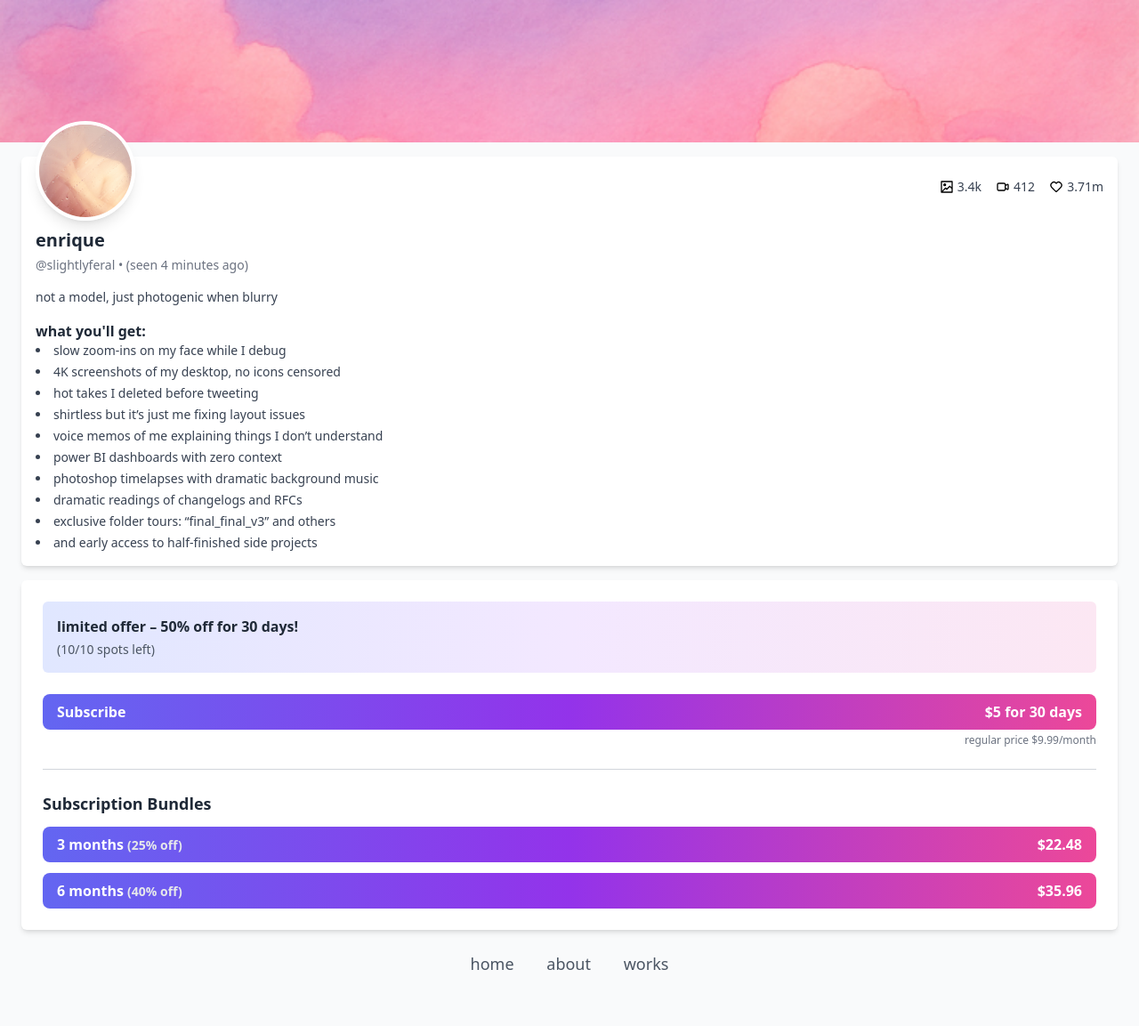
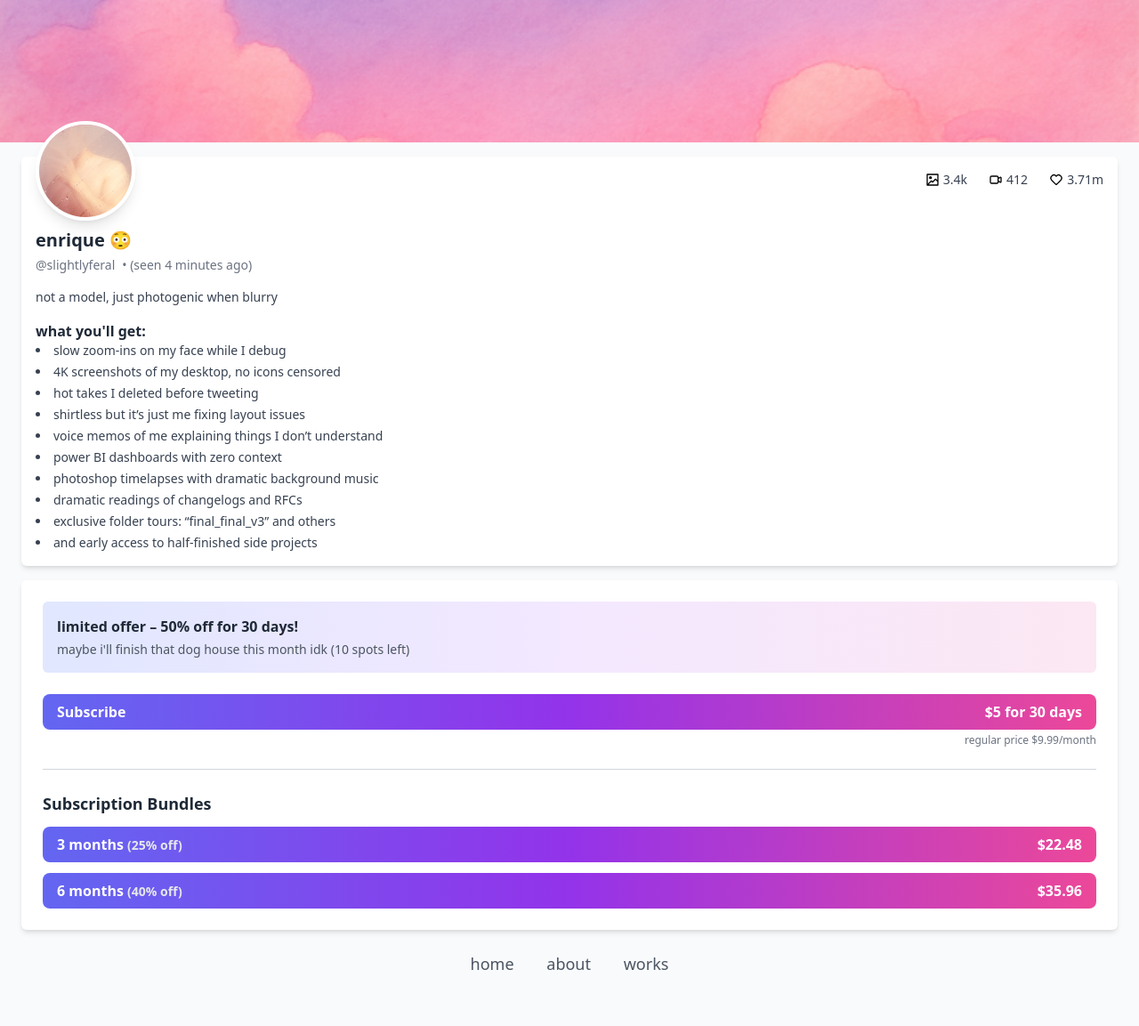
Before and after one commit to enriquebarragan/enriquebarragan.github.io, a Jekyll site: the page built from rips/onlyfans/index.md, in a window 1280 px wide. Shown: the whole page at 89% size. Built offline with Jekyll 4.4.1, drawn with Linux system fonts in a browser that asks for light colours; nearby versions of some CDN libraries.

Commit message:
Update index.md

```diff
--- a/rips/onlyfans/index.md
+++ b/rips/onlyfans/index.md
@@ -21,7 +21,7 @@ permalink: /rips/onlyfans/
   </div>
 
   <!-- stats (aligned lower and to the right) -->
-  <div class="flex flex-1 justify-end items-end pl-2 pt-16 gap-4 text-sm text-gray-700">
+  <div class="flex flex-1 justify-end items-end pl-2 pt-14 gap-6 text-sm text-gray-700">
     <div class="flex items-center space-x-1">
       <img src="/assets/icons/picture.svg" alt="pictures icon" class="w-4 h-4">
       <span>3.4k</span>
@@ -37,9 +37,10 @@ permalink: /rips/onlyfans/
   </div>
 </div>
       <div class="mt-2">
-        <h1 class="text-xl font-semibold">enrique</h1>
+        <h1 class="text-xl font-semibold">enrique 😳</h1>
         <div class="mt-1 text-gray-500 text-sm flex items-baseline space-x-2">
-          <span>@slightlyferal • (seen 4 minutes ago) </span>
+          <span>@slightlyferal </span>
+            <span> • (seen 4 minutes ago)</span>
         </div>
       </div>
 
@@ -65,7 +66,7 @@ permalink: /rips/onlyfans/
       <!-- Limited Offer Box -->
       <div class="bg-gradient-to-r from-indigo-100 via-purple-100 to-pink-100 p-4 rounded-md space-y-1">
         <h3 class="font-semibold text-gray-800">limited offer – 50% off for 30 days!</h3>
-        <p class="text-sm text-gray-600">(10/10 spots left)</p>
+        <p class="text-sm text-gray-600">maybe i'll finish that dog house this month idk (10 spots left)</p>
       </div>
 
       <!-- Basic Subscription -->
```
